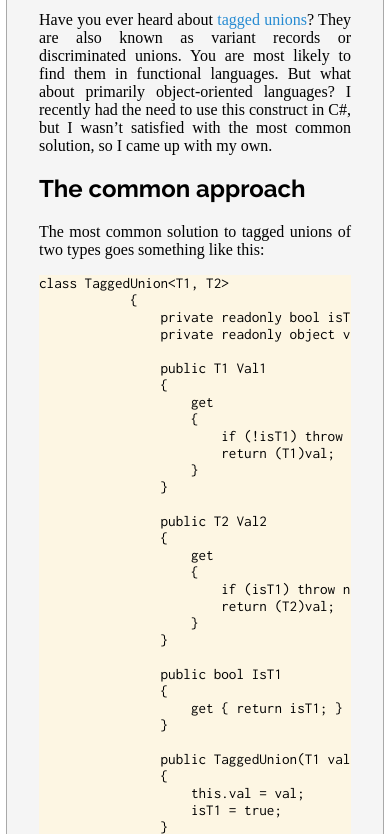
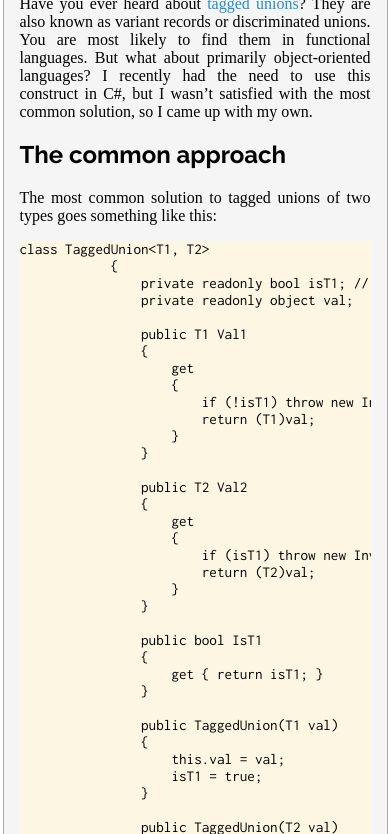
Before and after one commit to siliconbrain/siliconbrain.github.io, a plain HTML site: page artifacts/either-in-csharp.html in a window 390 px wide. Shown: the part 277-1111 px from the top of the page. Drawn offline with Linux system fonts and the light colour scheme; a web font is replaced by a local one.

Commit message:
make spaces more mobile friendly

```diff
--- a/stylesheets/article.css
+++ b/stylesheets/article.css
@@ -3,6 +3,13 @@ body > main {
     border: 1px solid darkgray;
     padding: 2em;
     width: 80vw;
+}
+
+@media (max-width: 800px) {
+    body > main {
+        padding: 1em;
+        width: 90vw;
+    }
 }
 
 body > main > article code {
```
